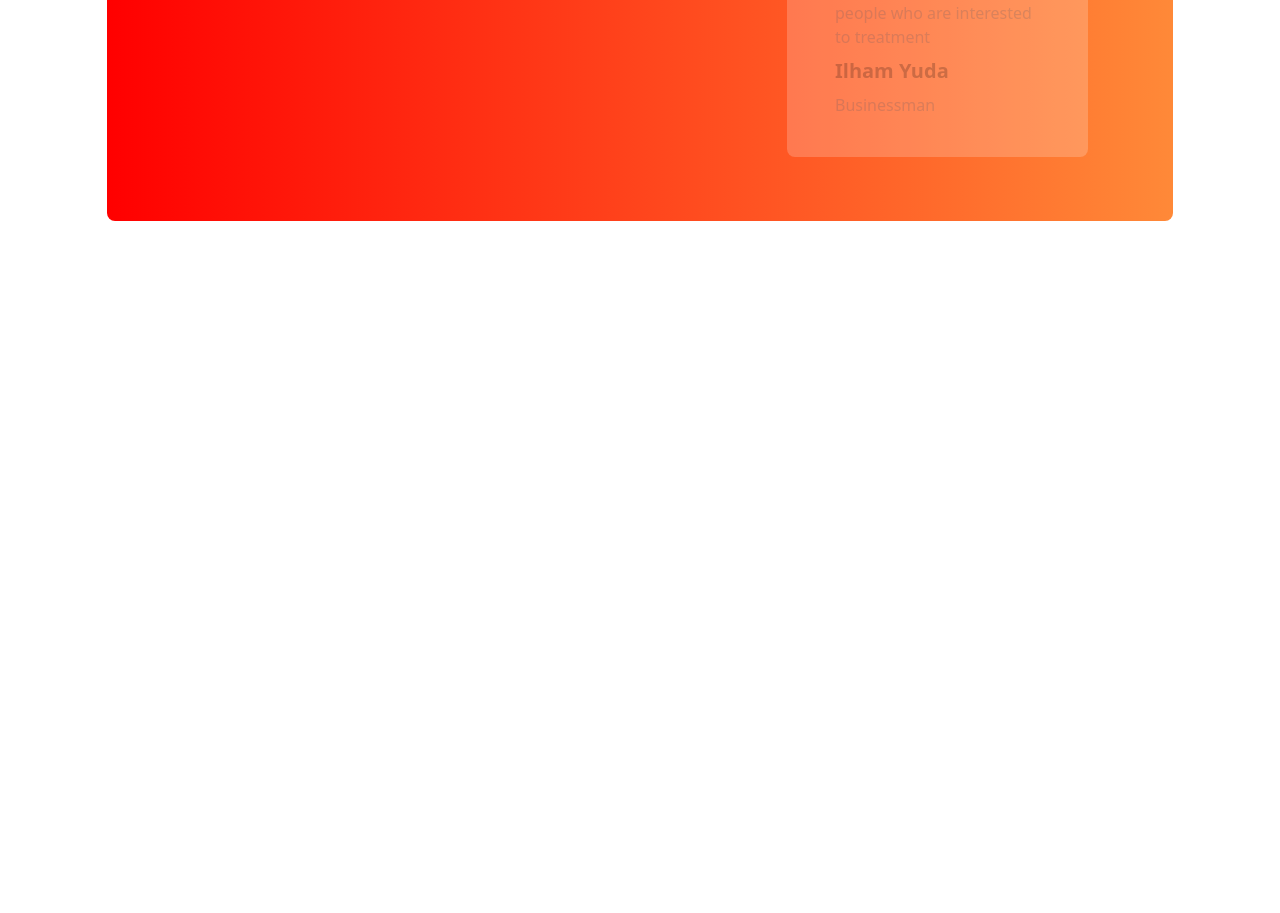
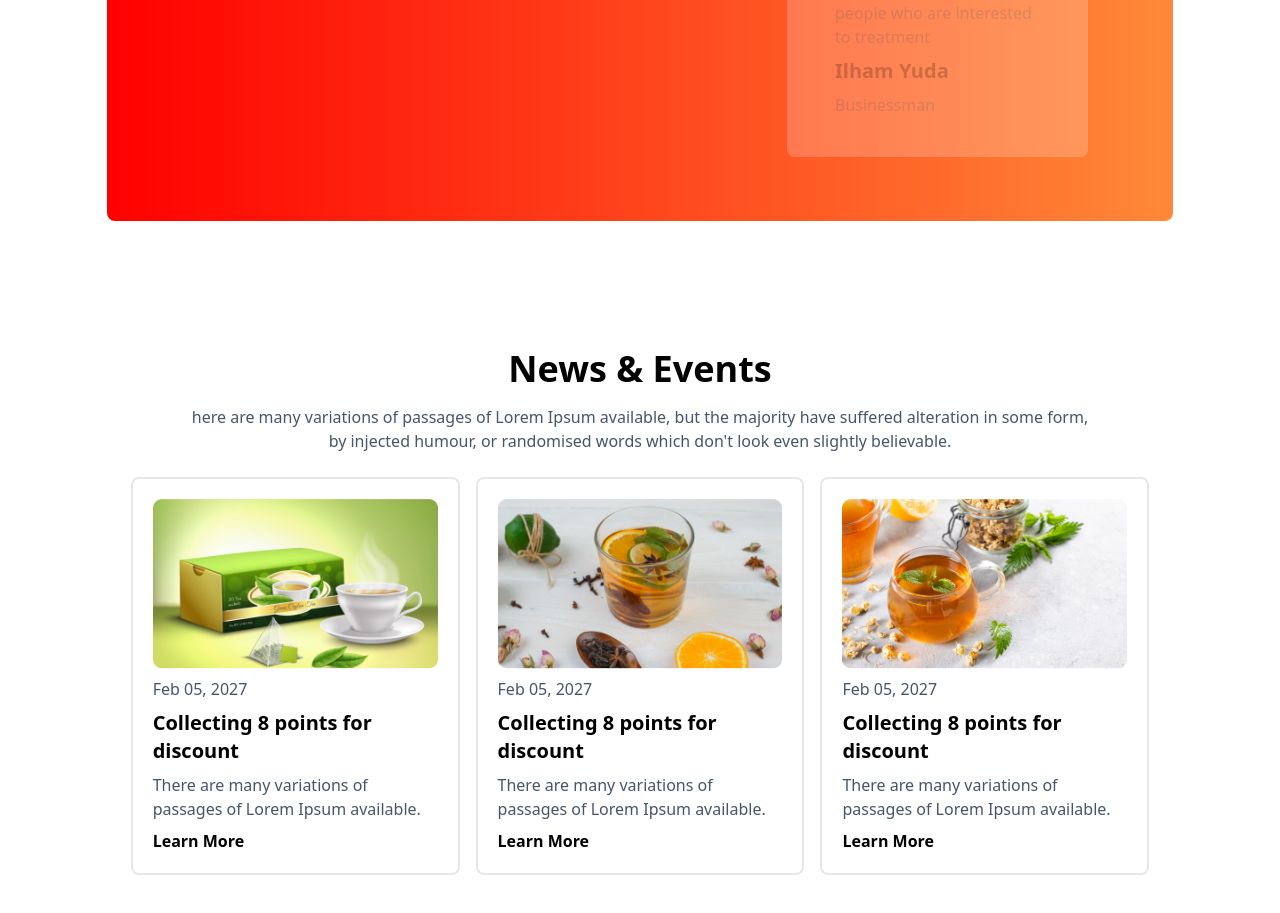
Before and after one commit to Ahana-Nandi-Tultul/PH_Tea_House, a plain HTML site: page index.html in a window 1280 px wide. Shown: the part 2493-3406 px from the top of the page. Before the commit the page ends 2714 px from the top, so only its background shows below. Drawn offline with nearby package versions, Linux system fonts and the light colour scheme.

Commit message:
New & Event Section

```diff
--- a/index.html
+++ b/index.html
@@ -94,7 +94,7 @@
         <section class="mb-28">
             <div class="md:flex justify-center gap-12 p-4">
                 <div class="grid grid-cols-2 gap-4">
-                    <div class="bg-gradient-to-r from-[#FF0000]/[0.1] to-[#FF8938]/[0.1] row-auto h-36 w-60 rounded-lg">
+                    <div class="bg-gradient-to-r from-[#FF0000]/[0.1] to-[#FF8938]/[0.1] row-auto h-36 rounded-lg">
                         &nbsp;
                     </div>
                     <div class="row-span-2 bg-[#e6a623]/[0.1] rounded-lg pt-14 pb-7 px-7">
@@ -104,7 +104,7 @@
                         <img class="mx-auto" src="images/fresh-2.png" alt="" srcset="">
                     </div>
 
-                    <div class="bg-gradient-to-r from-[#D9D9D9] to-[#ffffff] row-auto h-36 w-60 rounded-lg"> &nbsp;
+                    <div class="bg-gradient-to-r from-[#D9D9D9] to-[#ffffff] row-auto h-36 rounded-lg"> &nbsp;
                     </div>
                 </div>
                 <div class="space-y-6">
@@ -128,7 +128,7 @@
         </section>
 
         <!-- super client section -->
-        <section>
+        <section class="mb-28">
             <div class="md:flex justify-center items-center md:w-5/6  mx-auto bg-gradient-to-r from-[#FF0000] to-[#FF8938]
                 p-16 rounded-lg gap-4">
                 <div class="text-white space-y-3">
@@ -184,6 +184,38 @@
                 </div>
             </div>
         </section>
+
+        <!-- new event section -->
+        <section class="mb-28 md:w-5/6 mx-auto space-y-4 p-4">
+            <h1 class="text-4xl text-center font-semibold">News & Events</h1>
+            <p class="text-center text-slate-600">here are many variations of passages of Lorem Ipsum available, but the
+                majority have suffered alteration in some form, <br> by injected humour, or randomised words which don't
+                look
+                even slightly believable. </p>
+            <div class="md:flex justify-center gap-4 p-2">
+                <div class="border-2 p-5 rounded-lg space-y-2">
+                    <img class="w-full" src="images/news-1.png" alt="">
+                        <p class="text-slate-600">Feb 05, 2027</p>
+                        <h4 class="text-xl font-semibold">Collecting 8 points for discount</h4>
+                        <p class="text-slate-600">There are many variations of passages of Lorem Ipsum available.</p>
+                        <h4 class="text-base font-semibold ">Learn More</h4>
+                </div>
+                <div class="border-2 p-5 rounded-lg space-y-2">
+                    <img class="w-full" src="images/news-2.png" alt="">
+                        <p class="text-slate-600">Feb 05, 2027</p>
+                        <h4 class="text-xl font-semibold">Collecting 8 points for discount</h4>
+                        <p class="text-slate-600">There are many variations of passages of Lorem Ipsum available.</p>
+                        <h4 class="text-base font-semibold ">Learn More</h4>
+                </div>
+                <div class="border-2 p-5 rounded-lg space-y-2">
+                    <img class="w-full" src="images/news-3.png" alt="">
+                        <p class="text-slate-600">Feb 05, 2027</p>
+                        <h4 class="text-xl font-semibold">Collecting 8 points for discount</h4>
+                        <p class="text-slate-600">There are many variations of passages of Lorem Ipsum available.</p>
+                        <h4 class="text-base font-semibold ">Learn More</h4>
+                </div>
+            </div>
+        </section>
     </main>
 </body>
 
```
